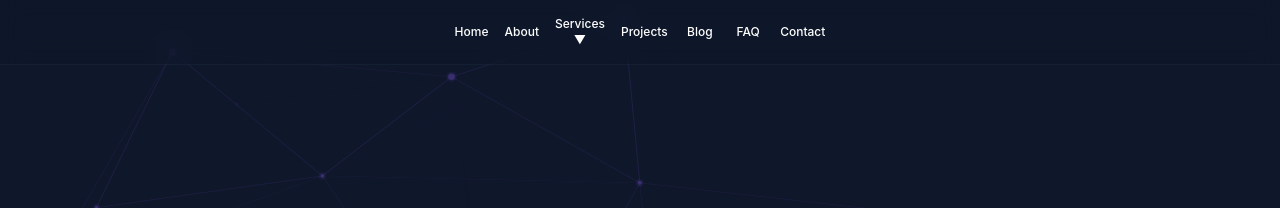
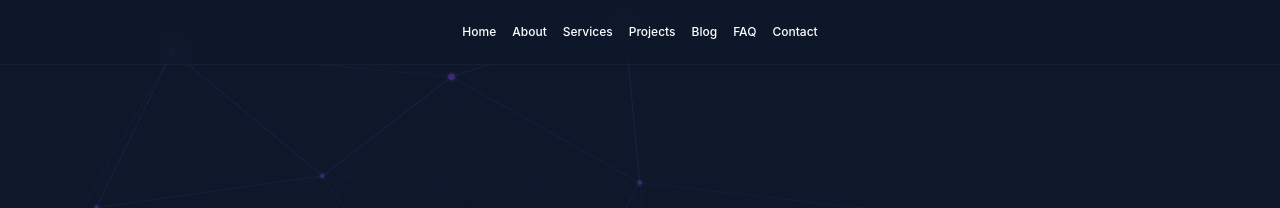
Before and after one commit to egeste/egeste.github.io, a Jekyll site: the page built from index.md, in a window 1280 px wide. Shown: the top 208 px of the page. Built offline with Jekyll 4.4.1, drawn with Linux system fonts in a browser that asks for light colours; nearby versions of some CDN libraries.

Commit message:
style: refine design per feedback
- Remove arrow next to Services in navigation
- Remove left gradient :before decorations from section headings
- Center "Ready to Transform Your Business?" CTA title
- Make CTA section background transparent for mesh visibility

Co-Authored-By: Claude Opus 4.5 <noreply@anthropic.com>

```diff
--- a/_includes/content-grid.html
+++ b/_includes/content-grid.html
@@ -25,7 +25,7 @@
 <section class="w-full py-16 md:py-20 {{ bg_classes }}">
   <div class="w-full px-4 md:max-w-6xl md:mx-auto md:px-6">
     {% if include.title %}
-      <h2 class="text-2xl sm:text-3xl lg:text-4xl font-bold {{ title_color }} mb-8 pl-4 relative before:content-[''] before:absolute before:left-0 before:top-0 before:bottom-0 before:w-1 before:bg-gradient-to-b before:from-blue-500 before:to-violet-500 before:rounded">{{ include.title }}</h2>
+      <h2 class="text-2xl sm:text-3xl lg:text-4xl font-bold {{ title_color }} mb-8">{{ include.title }}</h2>
     {% endif %}
 
     {% if include.subtitle %}
--- a/_includes/navigation.html
+++ b/_includes/navigation.html
@@ -14,7 +14,7 @@
 
       <div class="nav-dropdown w-full md:relative md:flex md:flex-1 md:w-auto">
         <a href="#" class="text-white font-medium text-base transition-colors duration-300 py-3 border-b border-slate-700/50 hover:text-violet-400 md:border-b-0 md:py-0 md:text-xs md:text-center md:w-full {% if page.url contains 'startup-consulting' or page.url contains 'fullstack-engineering' or page.url contains 'n8n-consulting' or page.url contains 'penetration-testing' or page.url contains 'osint-solutions' %}font-bold{% endif %}">
-          Services <span class="hidden md:inline text-xs">▼</span>
+          Services
         </a>
         <div class="dropdown-menu static opacity-100 visible transform-none bg-transparent border-none shadow-none p-0 ml-4 md:absolute md:top-[calc(100%+11px)] md:left-0 md:min-w-[160px] md:bg-slate-900/80 md:backdrop-blur-xl md:border md:border-slate-700/30 md:border-t-0 md:rounded-b-lg md:shadow-lg md:opacity-0 md:invisible md:-translate-y-1 md:transition-all md:duration-200 md:z-[1000] md:p-0 md:ml-0 group-hover:md:opacity-100 group-hover:md:visible group-hover:md:translate-y-0">
           <a href="{{ '/startup-consulting' | relative_url }}" class="block py-2 text-slate-300 no-underline font-medium transition-colors duration-200 border-b border-slate-700/50 text-sm hover:bg-violet-500/10 hover:text-violet-400 md:py-3 md:px-4 {% if page.url contains 'startup-consulting' %}text-violet-400 bg-violet-500/10{% endif %}">Startup Consulting</a>
--- a/_layouts/service.html
+++ b/_layouts/service.html
@@ -36,9 +36,9 @@ layout: default
 
   <!-- CTA Section -->
   {% if page.cta %}
-    <section class="w-full py-16 md:py-20 bg-slate-900/90 backdrop-blur-xl border-t border-white/10">
+    <section class="w-full py-16 md:py-20">
       <div class="w-full px-4 md:max-w-6xl md:mx-auto md:px-6">
-        <h2 class="text-2xl sm:text-3xl lg:text-4xl font-bold text-slate-50 mb-8 pl-4 relative before:content-[''] before:absolute before:left-0 before:top-0 before:bottom-0 before:w-1 before:bg-gradient-to-b before:from-blue-500 before:to-violet-500 before:rounded">{{ page.cta.title | default: "Ready to Get Started?" }}</h2>
+        <h2 class="text-2xl sm:text-3xl lg:text-4xl font-bold text-slate-50 mb-8 text-center">{{ page.cta.title | default: "Ready to Get Started?" }}</h2>
         <div class="text-center mb-10">
           <p class="text-lg text-slate-200">{{ page.cta.description }}</p>
         </div>
--- a/index.md
+++ b/index.md
@@ -85,7 +85,7 @@ type: service
 <!-- Results Section -->
 <section class="w-full py-16 md:py-20 bg-slate-50/90 backdrop-blur-md border-t border-white/30 border-b border-white/20">
   <div class="w-full px-4 md:max-w-6xl md:mx-auto md:px-6">
-    <h2 class="text-2xl sm:text-3xl lg:text-4xl font-bold text-slate-900 mb-8 pl-4 relative before:content-[''] before:absolute before:left-0 before:top-0 before:bottom-0 before:w-1 before:bg-gradient-to-b before:from-blue-500 before:to-violet-500 before:rounded">Proven Results Across All Services</h2>
+    <h2 class="text-2xl sm:text-3xl lg:text-4xl font-bold text-slate-900 mb-8">Proven Results Across All Services</h2>
     <div class="grid grid-cols-1 sm:grid-cols-2 lg:grid-cols-3 gap-6 sm:gap-8 lg:gap-10 mt-8 sm:mt-12" role="list">
       <div class="bg-gradient-to-br from-white/25 via-white/10 to-white/5 backdrop-blur-lg border border-white/20 rounded-2xl p-6 sm:p-8 shadow-md transition-all duration-300 hover:-translate-y-1.5 hover:scale-[1.02] hover:shadow-2xl hover:border-indigo-500/30 hover:bg-white/40" role="listitem">
         <strong class="text-slate-900 font-bold mb-4 block">Accelerated Development</strong>
@@ -118,7 +118,7 @@ type: service
 <!-- Expertise Section -->
 <section class="w-full py-16 md:py-20 bg-white/95 backdrop-blur-lg border-t border-white/20 border-b border-white/10">
   <div class="w-full px-4 md:max-w-6xl md:mx-auto md:px-6">
-    <h2 class="text-2xl sm:text-3xl lg:text-4xl font-bold text-slate-900 mb-8 pl-4 relative before:content-[''] before:absolute before:left-0 before:top-0 before:bottom-0 before:w-1 before:bg-gradient-to-b before:from-blue-500 before:to-violet-500 before:rounded">Comprehensive Technology Expertise</h2>
+    <h2 class="text-2xl sm:text-3xl lg:text-4xl font-bold text-slate-900 mb-8">Comprehensive Technology Expertise</h2>
     <div class="grid grid-cols-1 sm:grid-cols-2 lg:grid-cols-3 gap-6 sm:gap-8 lg:gap-10 mt-8 sm:mt-12" role="list">
       <div class="bg-gradient-to-br from-white/25 via-white/10 to-white/5 backdrop-blur-lg border border-white/20 rounded-2xl p-6 sm:p-8 shadow-md transition-all duration-300 hover:-translate-y-1.5 hover:scale-[1.02] hover:shadow-2xl hover:border-indigo-500/30 hover:bg-white/40" role="listitem">
         <h3 class="text-violet-600 text-lg font-semibold mb-3"><span class="mr-2">🎯</span>Startup Development</h3>
@@ -153,9 +153,9 @@ type: service
 </section>
 
 <!-- Professional CTA -->
-<section class="w-full py-16 md:py-20 bg-slate-900/90 backdrop-blur-xl border-t border-white/10">
+<section class="w-full py-16 md:py-20">
   <div class="w-full px-4 md:max-w-6xl md:mx-auto md:px-6">
-    <h2 class="text-2xl sm:text-3xl lg:text-4xl font-bold text-slate-50 mb-8 pl-4 relative before:content-[''] before:absolute before:left-0 before:top-0 before:bottom-0 before:w-1 before:bg-gradient-to-b before:from-blue-500 before:to-violet-500 before:rounded">Ready to Transform Your Business?</h2>
+    <h2 class="text-2xl sm:text-3xl lg:text-4xl font-bold text-slate-50 mb-8 text-center">Ready to Transform Your Business?</h2>
     <div class="text-center mb-10">
       <p class="text-lg text-slate-200">
         Let's discuss your technology challenges and explore how expert consulting across startups, automation, security, and intelligence solutions can accelerate your business growth.
```
